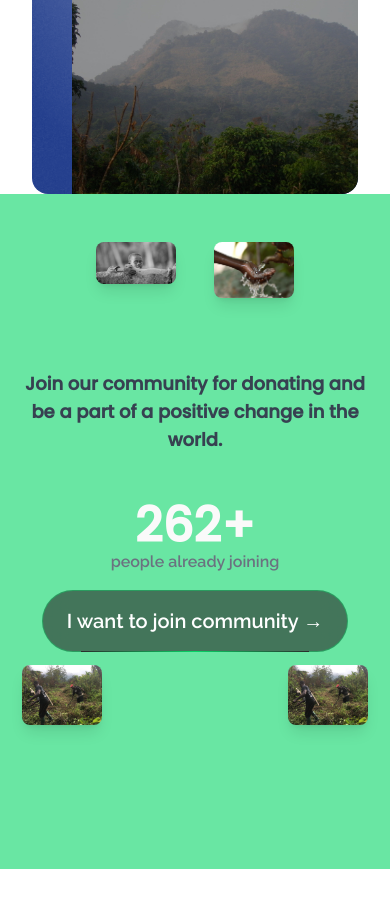
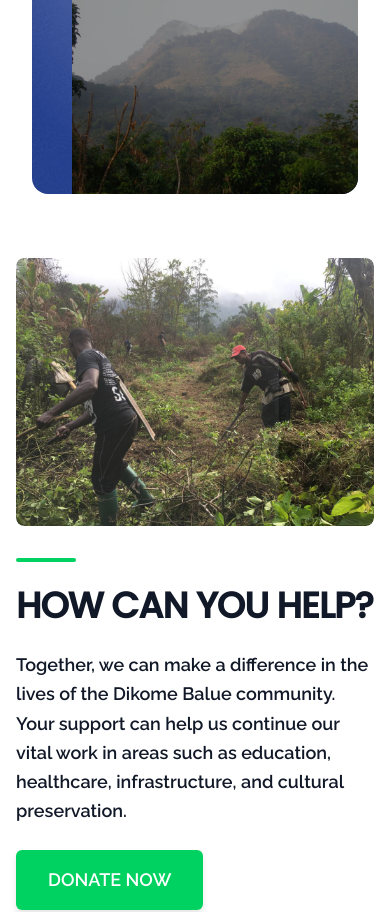
Before and after one commit to itsyaba/dieco, a React (Vite) app: page / in a window 390 px wide. Shown: the part 2494-3406 px from the top of the page. Built offline with nearby package versions, Linux system fonts and the light colour scheme.

Commit message:
responsiveness fixed for homepage

```diff
--- a/src/components/Home/Home.tsx
+++ b/src/components/Home/Home.tsx
@@ -14,7 +14,7 @@ export default function Home() {
     <div className="mx-auto mt-36 mb-24">
       <Hero />
       <About />
-        {/* <AnimatedCTA
+        <AnimatedCTA
           title="HOW CAN YOU HELP?"
           description="Together, we can make a difference in the lives of the Dikome Balue community. Your support can help us continue our vital work in areas such as education, healthcare, infrastructure, and cultural preservation."
           buttonText="DONATE NOW"
@@ -22,7 +22,7 @@ export default function Home() {
           imageSrc={Img}
           imageAlt="People working in a community agricultural project"
           accentColor="#00d261"
-        /> */}
+        />
         {/* <DetailsSection
           title="Our impact is far-reaching. This is just an iceberg of what we've achieved as a community."
           stats={[
```
